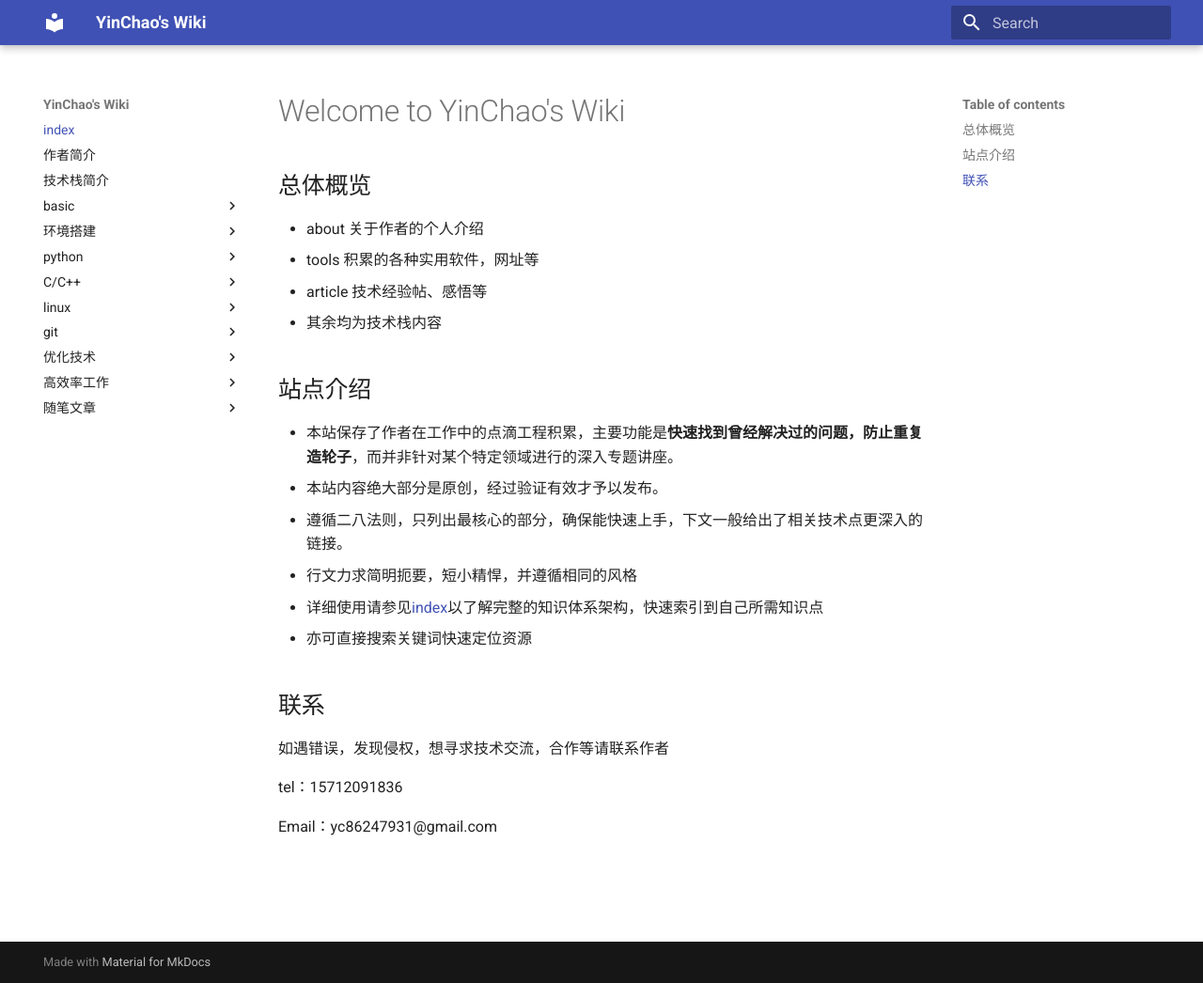
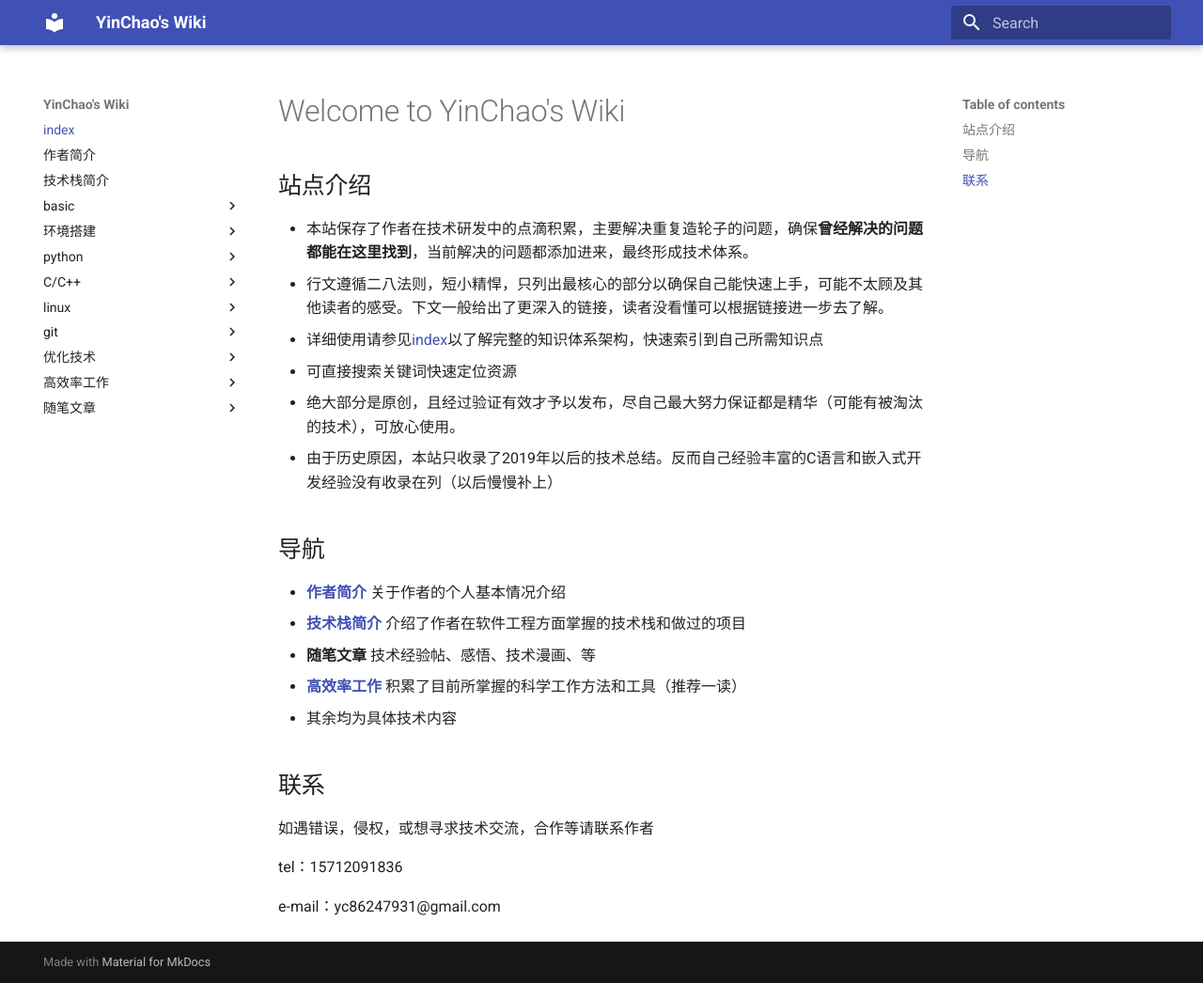
Before and after one commit to YinChao126/yc_wiki, an MkDocs documentation site: the page built from docs/index.md, in a window 1280 px wide and 1046 px high. Shown: the whole window at 94% size. Built offline with MkDocs 1.6.1 and Material for MkDocs 9.7.7, drawn with Linux system fonts in a browser that asks for light colours.

Commit message:
完善了Index

```diff
--- a/docs/index.md
+++ b/docs/index.md
@@ -1,25 +1,26 @@
 # Welcome to YinChao's Wiki
-
-## 总体概览
-
-- about 关于作者的个人介绍
-- tools 积累的各种实用软件，网址等
-- article 技术经验帖、感悟等
-- 其余均为技术栈内容
 
 ## 站点介绍
 
-- 本站保存了作者在工作中的点滴工程积累，主要功能是**快速找到曾经解决过的问题，防止重复造轮子**，而并非针对某个特定领域进行的深入专题讲座。
-- 本站内容绝大部分是原创，经过验证有效才予以发布。
-- 遵循二八法则，只列出最核心的部分，确保能快速上手，下文一般给出了相关技术点更深入的链接。
-- 行文力求简明扼要，短小精悍，并遵循相同的风格
+- 本站保存了作者在技术研发中的点滴积累，主要解决重复造轮子的问题，确保**曾经解决的问题都能在这里找到**，当前解决的问题都添加进来，最终形成技术体系。
+- 行文遵循二八法则，短小精悍，只列出最核心的部分以确保自己能快速上手，可能不太顾及其他读者的感受。下文一般给出了更深入的链接，读者没看懂可以根据链接进一步去了解。
 - 详细使用请参见[index](./index.md)以了解完整的知识体系架构，快速索引到自己所需知识点
-- 亦可直接搜索关键词快速定位资源
+- 可直接搜索关键词快速定位资源
+- 绝大部分是原创，且经过验证有效才予以发布，尽自己最大努力保证都是精华（可能有被淘汰的技术），可放心使用。
+- 由于历史原因，本站只收录了2019年以后的技术总结。反而自己经验丰富的C语言和嵌入式开发经验没有收录在列（以后慢慢补上）
+
+## 导航
+
+- [**作者简介**](./作者简介.md) 关于作者的个人基本情况介绍
+- [**技术栈简介**](./技术栈简介.md) 介绍了作者在软件工程方面掌握的技术栈和做过的项目
+- **随笔文章** 技术经验帖、感悟、技术漫画、等
+- **[高效率工作](./tools/GTD工作法.md)** 积累了目前所掌握的科学工作方法和工具（推荐一读）
+- 其余均为具体技术内容
 
 ## 联系
 
-如遇错误，发现侵权，想寻求技术交流，合作等请联系作者
+如遇错误，侵权，或想寻求技术交流，合作等请联系作者
 
 tel：15712091836
 
-Email：yc86247931@gmail.com
+e-mail：yc86247931@gmail.com
```
